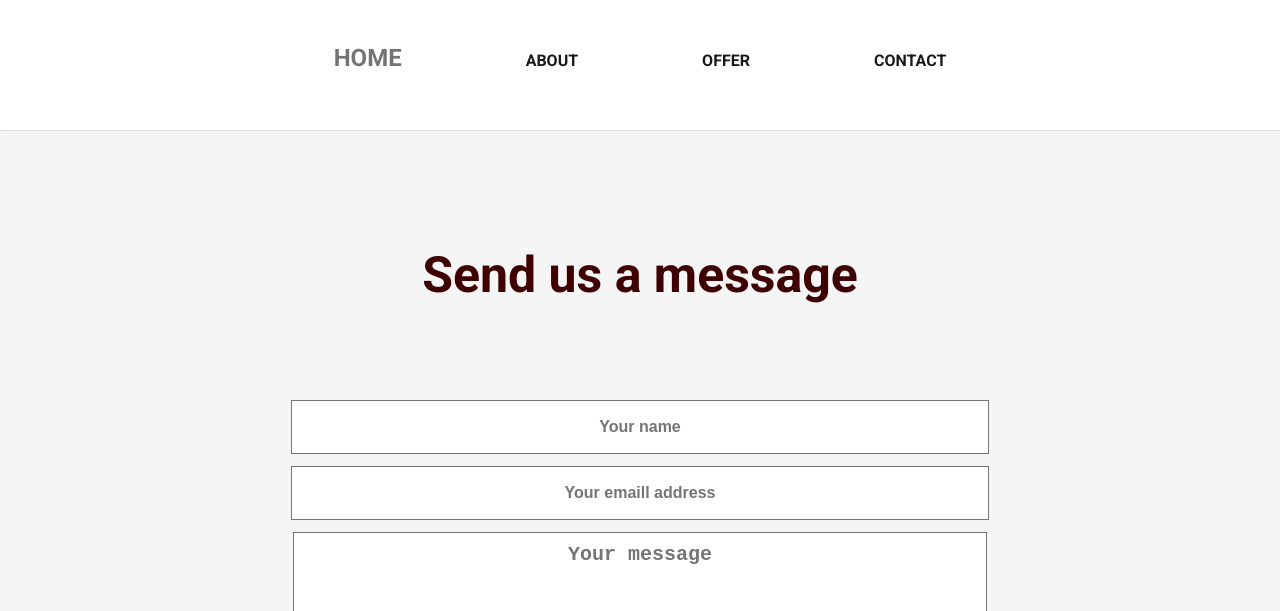
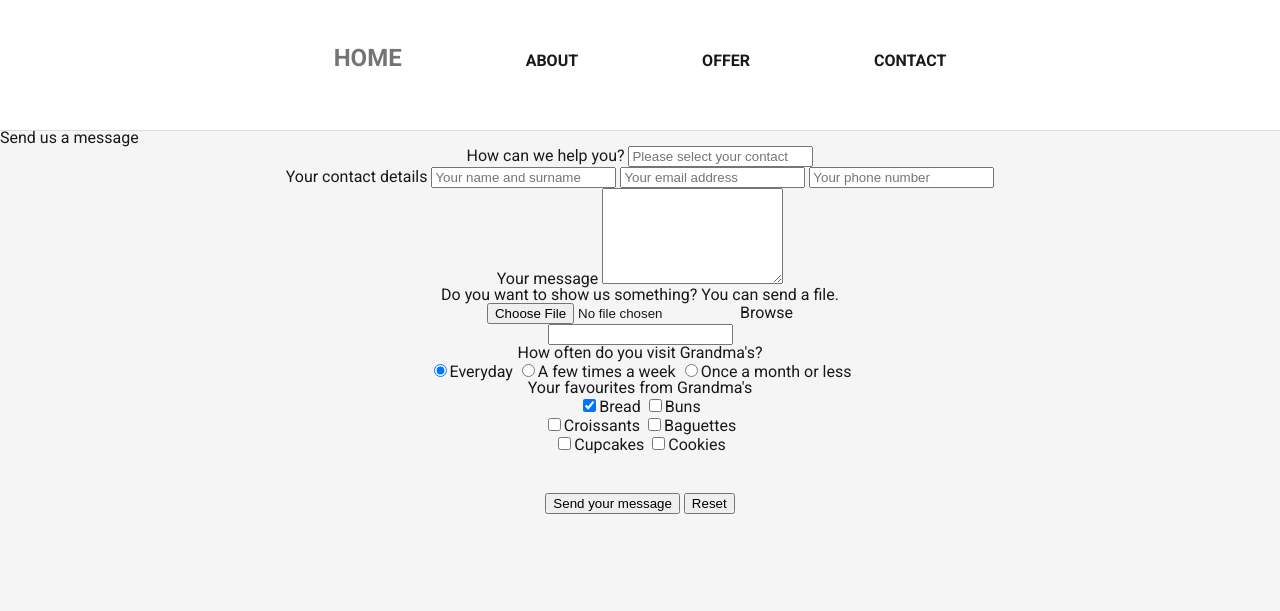
Before and after one commit to ksycz/Websites, a plain HTML site: page Grandmas_bakery_website/contact.html in a window 1280 px wide. Shown: the part 129-740 px from the top of the page. Drawn offline with Linux system fonts and the light colour scheme.

Commit message:
changed the contact form

```diff
--- a/Grandmas_bakery_website/contact.html
+++ b/Grandmas_bakery_website/contact.html
@@ -29,20 +29,93 @@
   </nav>
 </header>
 
-<!--main part-->
-<main>
-  <section class="section-contact-form">
-    <div class="section-contact-form_inner"><!--div needed for styling-->
-      <h1 class="section-header">Send us a message</h1>
-      <form action="" method="">
-        <input type="text" placeholder="Your name">
-        <input type="email" placeholder="Your emaill address">
-        <textarea placeholder="Your message" rows="6"></textarea>
-        <button type="submit">Send</button>
-      </form>
-    </div>
-  </section>
+<!--Form section-->
+			<form action="" method="" class="main-contact-form" />
+      <h1 class="form-section-header">Send us a message</h1>
+				<fieldset>
+            <section>
+                <label class="label">How can we help you?</label>
+                <label class="input">
+                    <input type="text" list="list" placeholder="Please select your contact reason" required/>
+                    <datalist id="list">
+                        <option value="I would like to order a cake" />
+                        <option value="I would like to cooperate with Grandma's" />
+                        <option value="Positive feedback" />
+                        <option value="Negative feedback" />
+                        <option value="Other" />
+                    </datalist>
+                </label>
+            </section>
+					<section>
+						<label class="label">Your contact details</label>
+						<label class="input">
+                <input type="text" placeholder="Your name and surname">
+                <input type="email" placeholder="Your email address">
+                <input type="number" placeholder="Your phone number" maxlength="14">
+            </label>
+					</section>
+          <fieldset>
+              <section>
+                <label class="label">Your message</label>
+                <label class="textarea">
+                  <textarea rows="6"></textarea>
+                </label>
+              </section>
+            </fieldset>
+					<section>
+						<label class="label">Do you want to show us something? You can send a file.</label>
+						<label for="file" class="input input-file">
+							<div class="button"><input type="file" id="file" onchange="this.parentNode.nextSibling.value = this.value" />Browse</div><input type="text" readonly="" />
+						</label>
+					</section>
 
+				</fieldset>
+
+				 <fieldset>
+            <section>
+                <label class="label">How often do you visit Grandma's?</label>
+                <div class="inline-group">
+                    <label class="radio">
+                        <input type="radio" name="radio-inline" checked="" /><i></i>Everyday</label>
+                    <label class="radio">
+                        <input type="radio" name="radio-inline" /><i></i>A few times a week</label>
+                      <label class="radio">
+                          <input type="radio" name="radio-inline" /><i></i>Once a month or less</label>
+                </div>
+            </section>
+        </fieldset>
+        <fieldset>
+            <section>
+                <label class="label">Your favourites from Grandma's</label>
+                <div class="row">
+                    <div class="col col-4">
+                        <label class="checkbox">
+                            <input type="checkbox" name="checkbox" checked="" /><i></i>Bread</label>
+                        <label class="checkbox">
+                            <input type="checkbox" name="checkbox" /><i></i>Buns</label>
+                    </div>
+                    <div class="col col-4">
+                        <label class="checkbox">
+                            <input type="checkbox" name="checkbox" /><i></i>Croissants</label>
+                        <label class="checkbox">
+                            <input type="checkbox" name="checkbox" /><i></i>Baguettes</label>
+                    </div>
+                    <div class="col col-4">
+                        <label class="checkbox">
+                            <input type="checkbox" name="checkbox" /><i></i>Cupcakes</label>
+                        <label class="checkbox">
+                            <input type="checkbox" name="checkbox" /><i></i>Cookies</label>
+                    </div>
+                </div>
+            </section>
+        </fieldset>
+        <footer>
+            <button type="submit" class="button">Send your message</button>
+            <button type="reset"  class="button button-secondary">Reset</button>
+        </footer>
+        </form>
+
+<!--Map section-->
   <section class="section-map">
   <h2>Where to find us</h2>
     <picture>
@@ -51,6 +124,8 @@
     </picture>
   </section>
 
+
+
 </main>
   <footer>
     Grandma's Bakery &copy; 2017 All rights reserved<br>
```
Also changed, not shown: Grandmas_bakery_website/index.html (line endings or trailing spaces).
